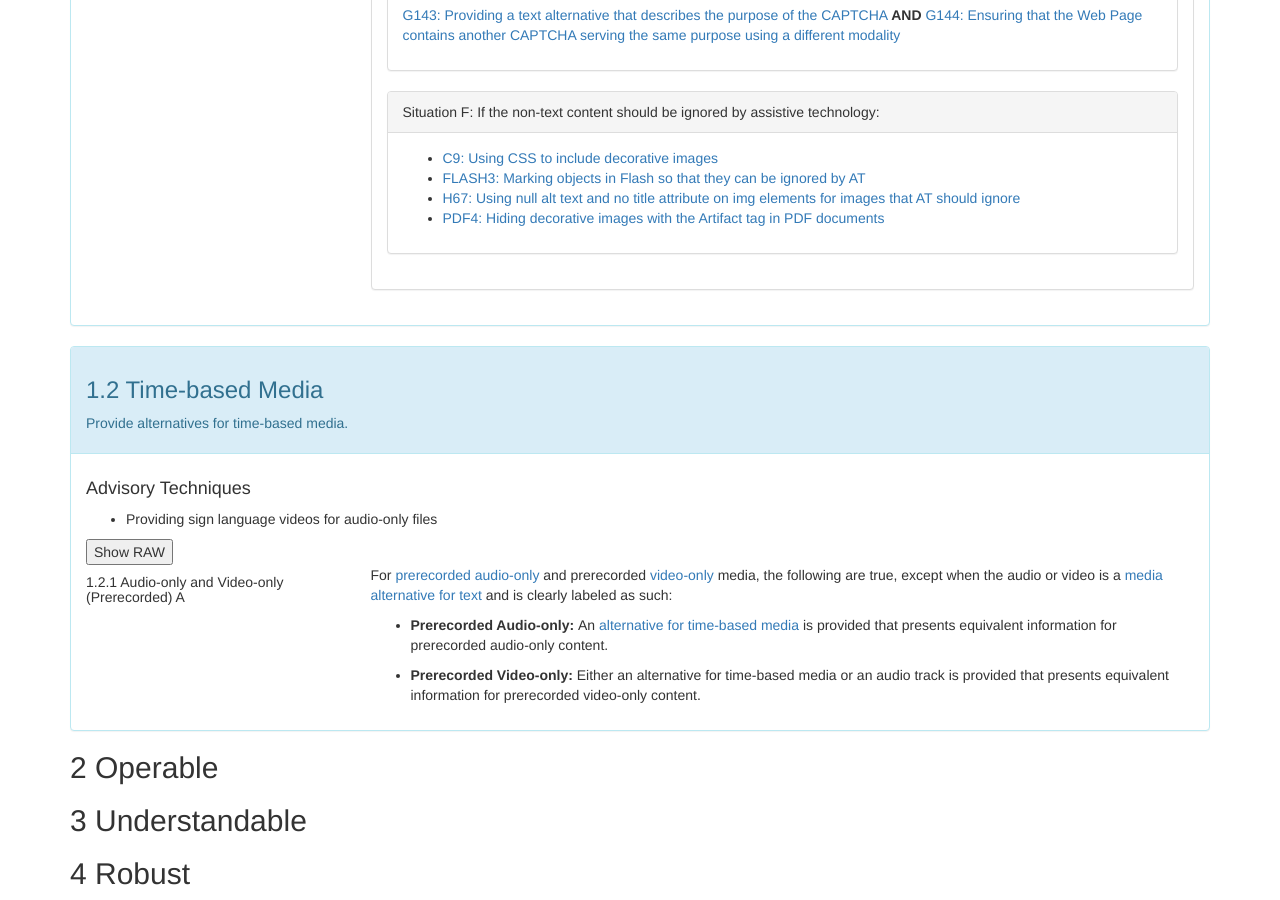
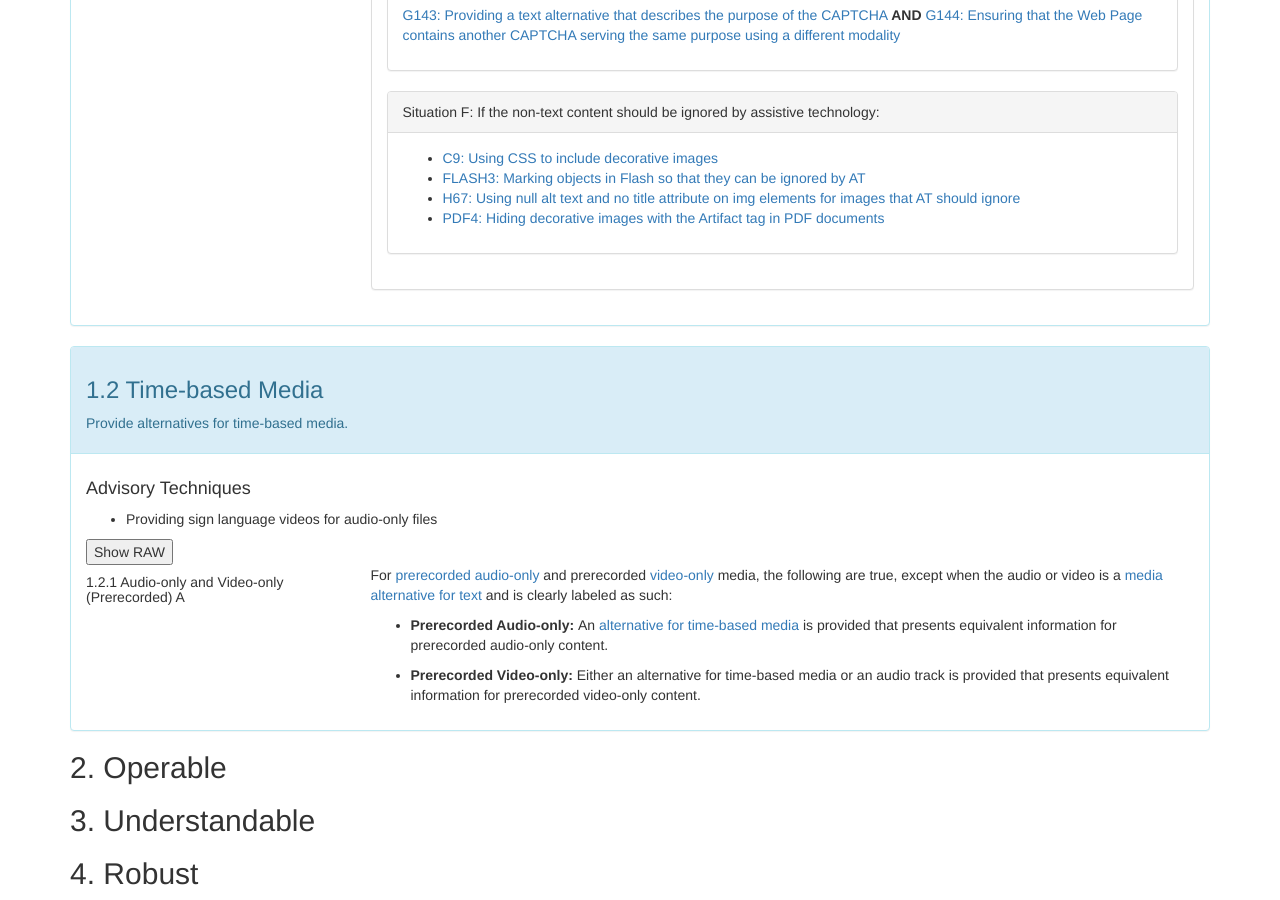
Before and after one commit to w3c/wai-wcag-quickref, a Jekyll site: the page built from index.html, in a window 1280 px wide and 900 px high, scrolled down 3195 px. Built offline with Jekyll 4.4.1, drawn with Linux system fonts in a browser that asks for light colours; some of the changed text lies outside the part shown.

Commit message:
Principles typo

```diff
--- a/index.html
+++ b/index.html
@@ -6,7 +6,7 @@ layout: default
 	{% for principle in site.data.principles %}
 		{% assign p = p | plus: 1 %}
 		{% assign g = 0 %}
-		<h2>{{ p }} {{principle}}</h2>
+		<h2>{{ p }}. {{principle}}</h2>
 		{% for guideline in site.guidelines %}
 			{% include guideline.html %}
 		{% endfor %}
```
